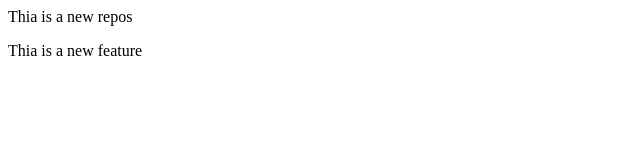
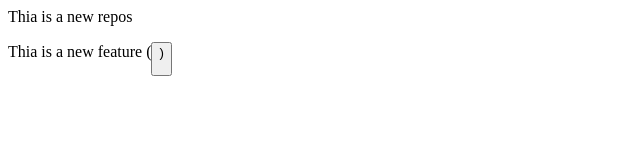
Before and after one commit to Shahariar-Shakib/LocalRepo, a plain HTML site: page index.html in a window 1280 px wide. Shown: the full height of the page, 0-640 px from the left. Drawn offline with Linux system fonts and the light colour scheme.

Commit message:
add button

```diff
--- a/index.html
+++ b/index.html
@@ -1,2 +1,2 @@
 <p>Thia is a new repos</p>
-<p>Thia is a new feature</p>
+<p>Thia is a new feature (<button>)</p>
```
